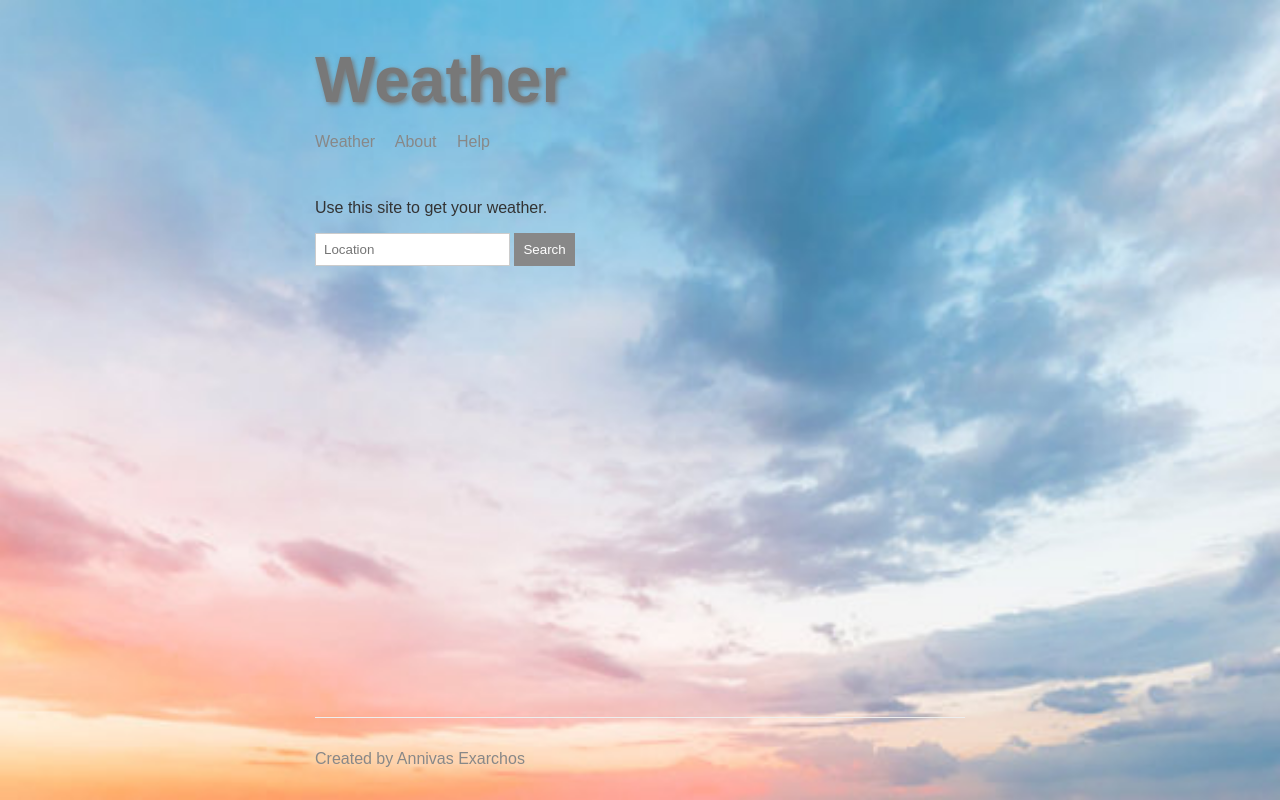
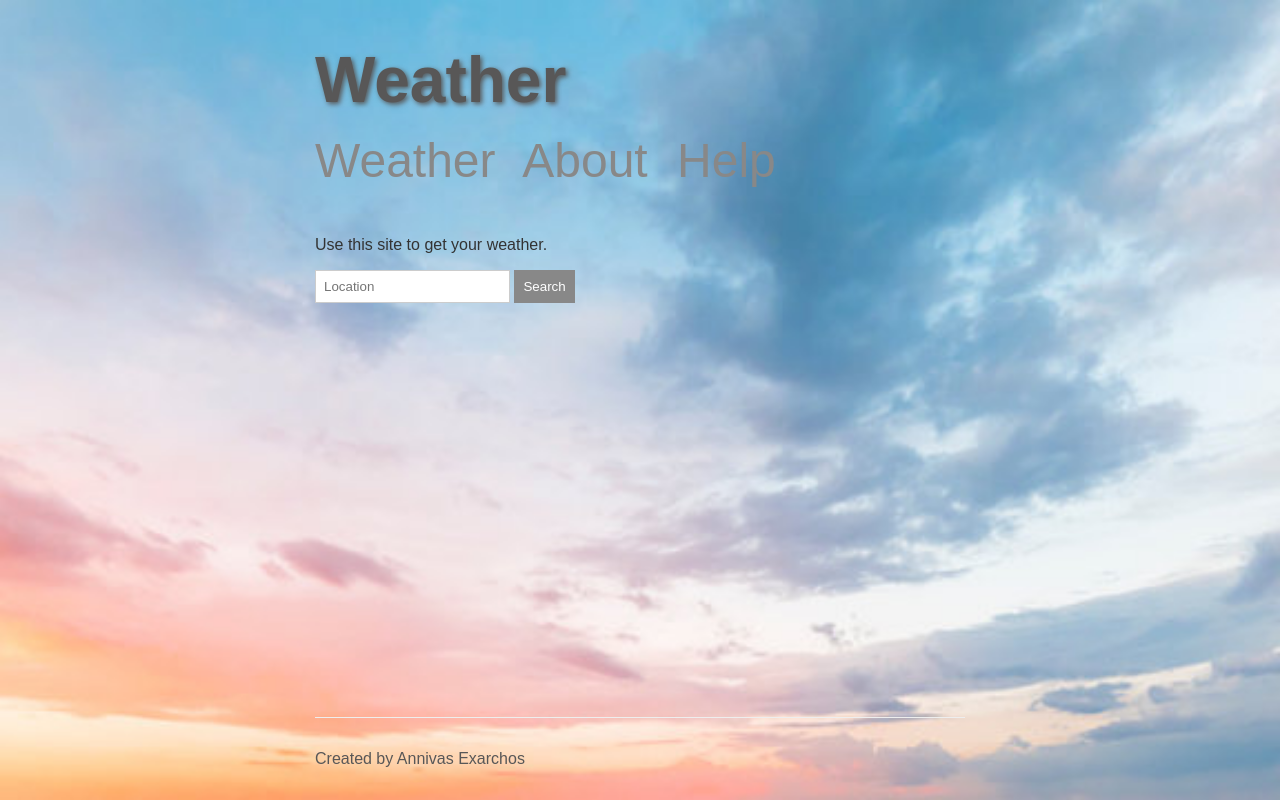
Before and after one commit to annivas/node-weather-app, a Node server app: page / in a window 1280 px wide. Run offline with Node 20, Linux system fonts and the light colour scheme; some libraries are stand-ins or nearby versions.

Commit message:
styling changes2

```diff
--- a/public/css/styles.css
+++ b/public/css/styles.css
@@ -20,7 +20,7 @@ body {
 }
 
 footer {
-    color: #888888;
+    color: #585757;
     border-top: 1px solid #eeeeee;
     margin-top: 16px;
     padding: 16px 0;
@@ -29,7 +29,8 @@ footer {
 header {
     margin-top: 16px;
     margin-bottom: 48px;
-    color: #787878;
+    color: #585757;
+    font-size: 48px;
 }
 
 h1 {
```
